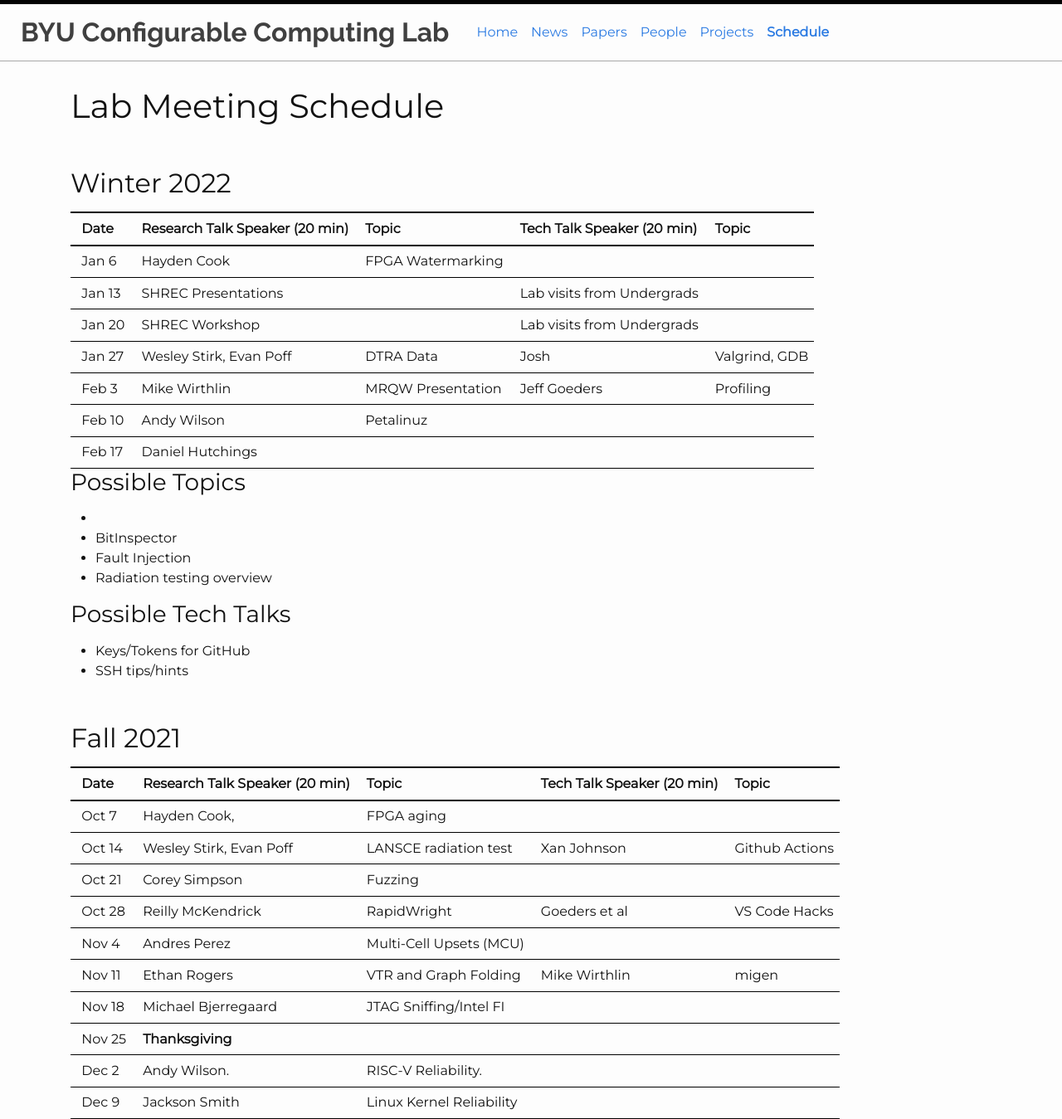
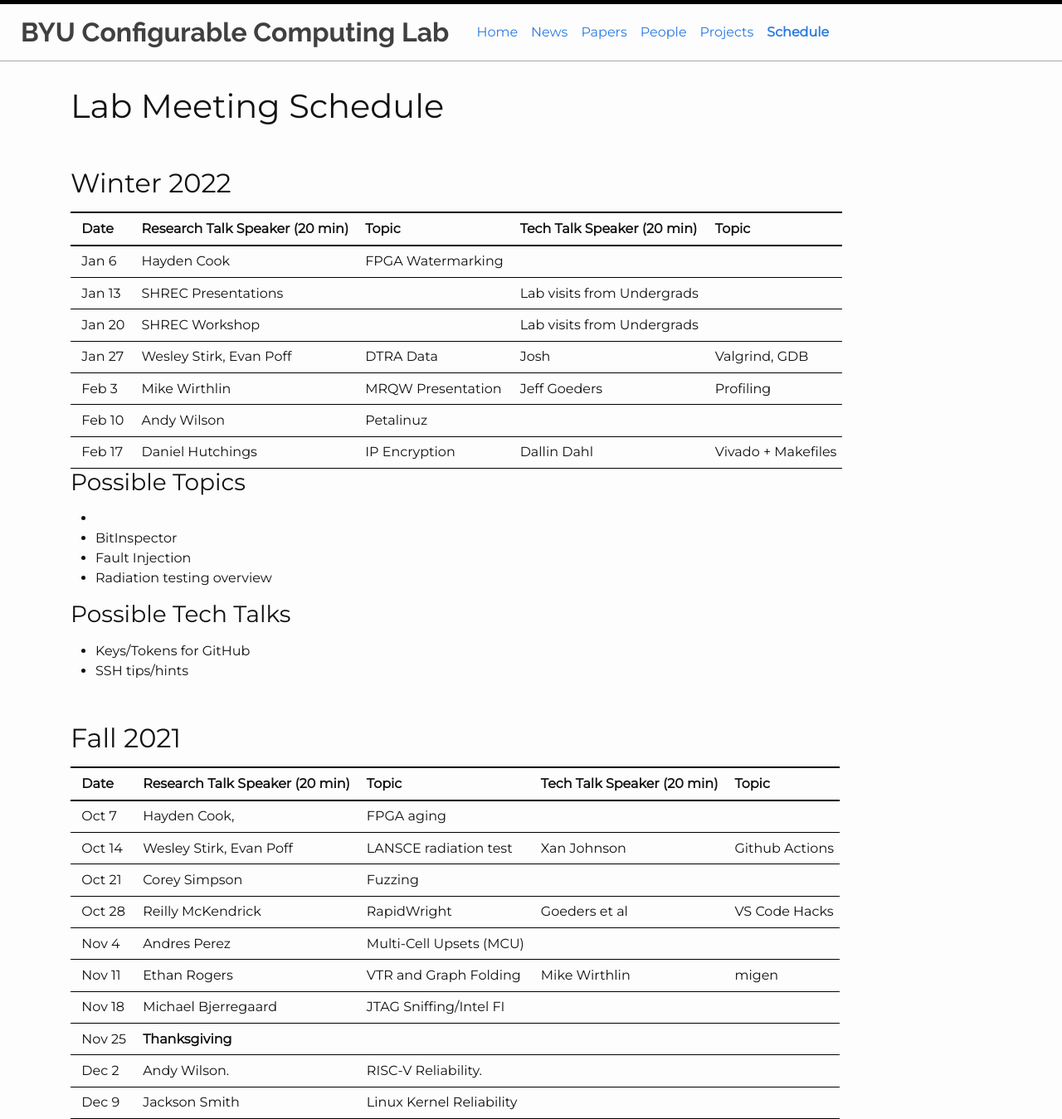
Before and after one commit to byuccl/byuccl.github.io, a Jekyll site: the page built from pages/schedule.md, in a window 1280 px wide. Shown: the whole page at 83% size. Built offline with Jekyll 4.4.1, drawn with Linux system fonts in a browser that asks for light colours; nearby versions of some CDN libraries.

Commit message:
update schedule
Signed-off-by: Jeff Goeders <jeff.goeders@gmail.com>

```diff
--- a/pages/schedule.md
+++ b/pages/schedule.md
@@ -15,7 +15,8 @@ title: Schedule
 | Jan 27    | Wesley Stirk, Evan Poff           | DTRA Data                 | Josh                          | Valgrind, GDB     |
 | Feb 3     | Mike Wirthlin                     | MRQW Presentation         | Jeff Goeders                  | Profiling         |
 | Feb 10    | Andy Wilson                       | Petalinuz                 |
-| Feb 17    | Daniel Hutchings                  |
+| Feb 17    | Daniel Hutchings                  | IP Encryption             | Dallin Dahl                   | Vivado + Makefiles |
+
 
 ### Possible Topics
 -
```
